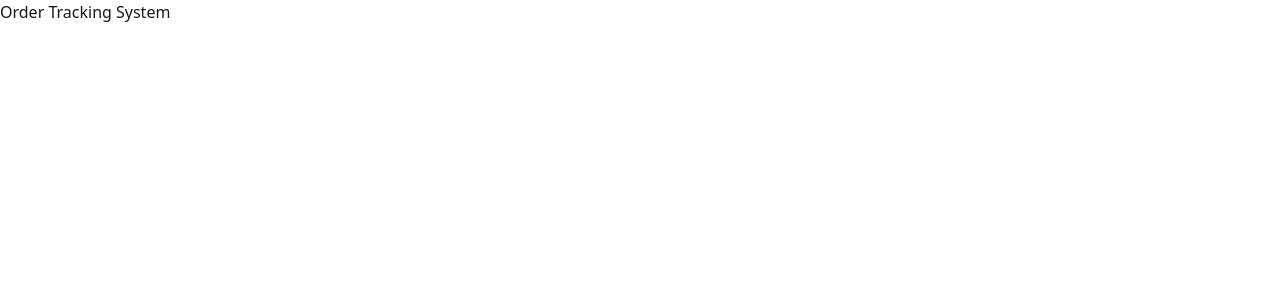
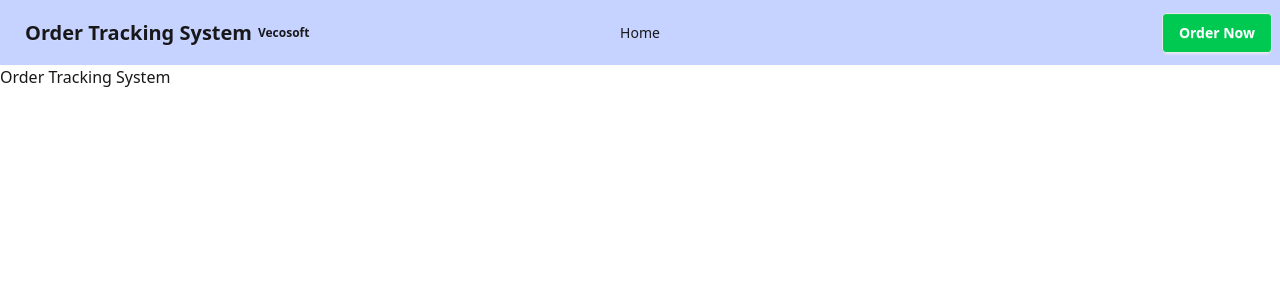
Before and after one commit to officialbondondatta/order-tracking-system, a Next.js app: page / in a window 1280 px wide. Shown: the top 300 px of the page. Built offline with nearby package versions, Linux system fonts and the light colour scheme.

Commit message:
added navbar

```diff
--- a/src/app/layout.tsx
+++ b/src/app/layout.tsx
@@ -1,6 +1,7 @@
 import type { Metadata } from "next";
 import { Geist, Geist_Mono } from "next/font/google";
 import "./globals.css";
+import Navbar from "./shared/Navbar";
 
 const geistSans = Geist({
   variable: "--font-geist-sans",
@@ -24,7 +25,10 @@
       data-theme="light"
       className={`${geistSans.variable} ${geistMono.variable} h-full antialiased`}
     >
-      <body className="min-h-full flex flex-col">{children}</body>
+      <body className="min-h-full flex flex-col">
+        <Navbar></Navbar>
+        {children}
+      </body>
     </html>
   );
 }
--- /dev/null
+++ b/src/app/shared/Navbar.tsx
@@ -0,0 +1,40 @@
+import Link from "next/link";
+
+const Navbar = () => {
+    const NavLinks = <>
+        <li><Link href={"/"}>Home</Link></li>
+    </>
+    return (
+        <nav className=" bg-indigo-200 ">
+            <div className=" navbar container mx-auto ">
+                <div className="navbar-start">
+                    <div className="dropdown">
+                        <div tabIndex={0} role="button" className="btn btn-ghost lg:hidden">
+                            <svg aria-label="Menu" xmlns="http://www.w3.org/2000/svg" className="h-5 w-5" fill="none" viewBox="0 0 24 24" stroke="currentColor"> <path strokeLinecap="round" strokeLinejoin="round" strokeWidth="2" d="M4 6h16M4 12h8m-8 6h16" /> </svg>
+                        </div>
+                        <ul
+                            tabIndex={-1}
+                            className="menu menu-sm dropdown-content bg-base-100 rounded-box z-1 mt-3 w-52 p-2 shadow">
+                            {NavLinks}
+                        </ul>
+                    </div>
+                    <Link href={"/"} className="btn btn-ghost text-xl">Order Tracking System <br />
+                        <span className="text-xs">
+                            Vecosoft
+                        </span>
+                    </Link>
+                </div>
+                <div className="navbar-center hidden lg:flex">
+                    <ul className="menu menu-horizontal px-1">
+                        {NavLinks}
+                    </ul>
+                </div>
+                <div className="navbar-end">
+                    <Link href={"/"} className="btn bg-green-500 text-white">Order Now</Link>
+                </div>
+            </div>
+        </nav>
+    );
+};
+
+export default Navbar;
```
